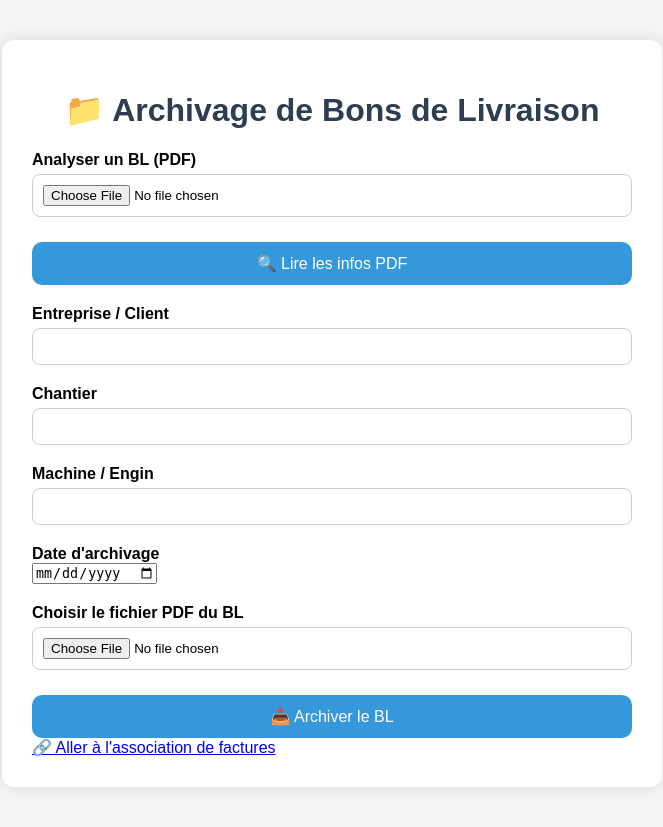
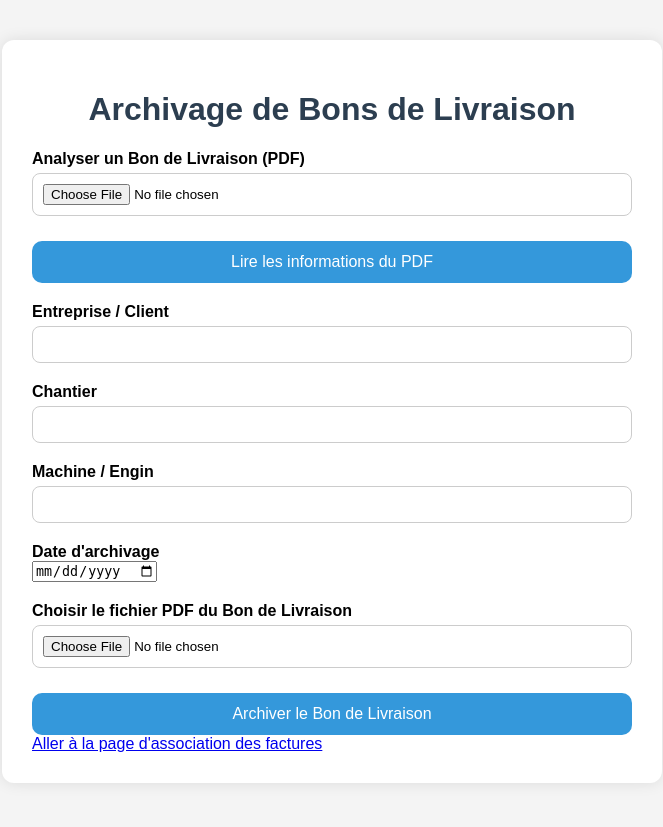
Before and after one commit to fauquembergue-edgar/tri_BL, a Flask app: page / in a window 1280 px wide. Shown: the whole page, without its empty margins (308-971 px from the left). After the commit the page ends 752 px from the top, so only its background shows below. Run offline with Flask 3, Linux system fonts and the light colour scheme.

Commit message:
Update index.html

```diff
--- a/templates/index.html
+++ b/templates/index.html
@@ -3,41 +3,57 @@
 <head>
   <meta charset="UTF-8">
   <title>Archivage de Bons de Livraison</title>
+
+  <!-- Lien vers le fichier CSS pour le style général -->
   <link rel="stylesheet" href="{{ url_for('static', filename='style.css') }}">
 </head>
 <body>
+
+  <!-- Conteneur principal -->
   <main class="container">
-    <h1>📁 Archivage de Bons de Livraison</h1>
+    <h1>Archivage de Bons de Livraison</h1>
 
+    <!-- Formulaire pour analyser automatiquement un BL -->
     <form method="POST" action="/analyser_pdf" enctype="multipart/form-data">
-      <label for="pdf_file">Analyser un BL (PDF)</label>
+      <label for="pdf_file">Analyser un Bon de Livraison (PDF)</label>
       <input type="file" name="pdf_file" id="pdf_file" accept="application/pdf" required>
-      <button type="submit">🔍 Lire les infos PDF</button>
+      <button type="submit">Lire les informations du PDF</button>
     </form>
 
+    <!-- Formulaire principal pour archiver un BL manuellement ou après lecture -->
     <form method="POST" action="/upload" enctype="multipart/form-data">
+
+      <!-- Champ pour renseigner l’entreprise ou le client -->
       <label for="client">Entreprise / Client</label>
       <input type="text" name="client" id="client" value="{{ client }}">
 
+      <!-- Champ pour renseigner le chantier concerné -->
       <label for="chantier">Chantier</label>
       <input type="text" name="chantier" id="chantier" value="{{ chantier }}">
 
+      <!-- Champ pour indiquer la machine ou l’engin concerné -->
       <label for="machine">Machine / Engin</label>
       <input type="text" name="machine" id="machine" value="{{ machine }}">
 
+      <!-- Champ pour choisir la date d’archivage du document -->
       <label for="date_archivage">Date d'archivage</label>
       <input type="date" name="date_archivage" id="date_archivage" required>
 
-      <label for="fichier">Choisir le fichier PDF du BL</label>
+      <!-- Champ pour sélectionner le fichier PDF à archiver -->
+      <label for="fichier">Choisir le fichier PDF du Bon de Livraison</label>
       <input type="file" name="fichier" id="fichier" accept="application/pdf">
+
+      <!-- Affiche le nom du dernier fichier analysé automatiquement -->
       {% if last_file %}
         <p style="font-size: 0.9em;">Dernier fichier analysé : {{ last_file }}</p>
       {% endif %}
 
-      <button type="submit">📥 Archiver le BL</button>
+      <!-- Bouton de validation pour lancer l’archivage -->
+      <button type="submit">Archiver le Bon de Livraison</button>
     </form>
 
-    <a href="/facture" class="lien-facture">🔗 Aller à l'association de factures</a>
+    <!-- Lien pour accéder à la page d'association des BL aux factures -->
+    <a href="/facture" class="lien-facture">Aller à la page d'association des factures</a>
   </main>
 </body>
 </html>
```
